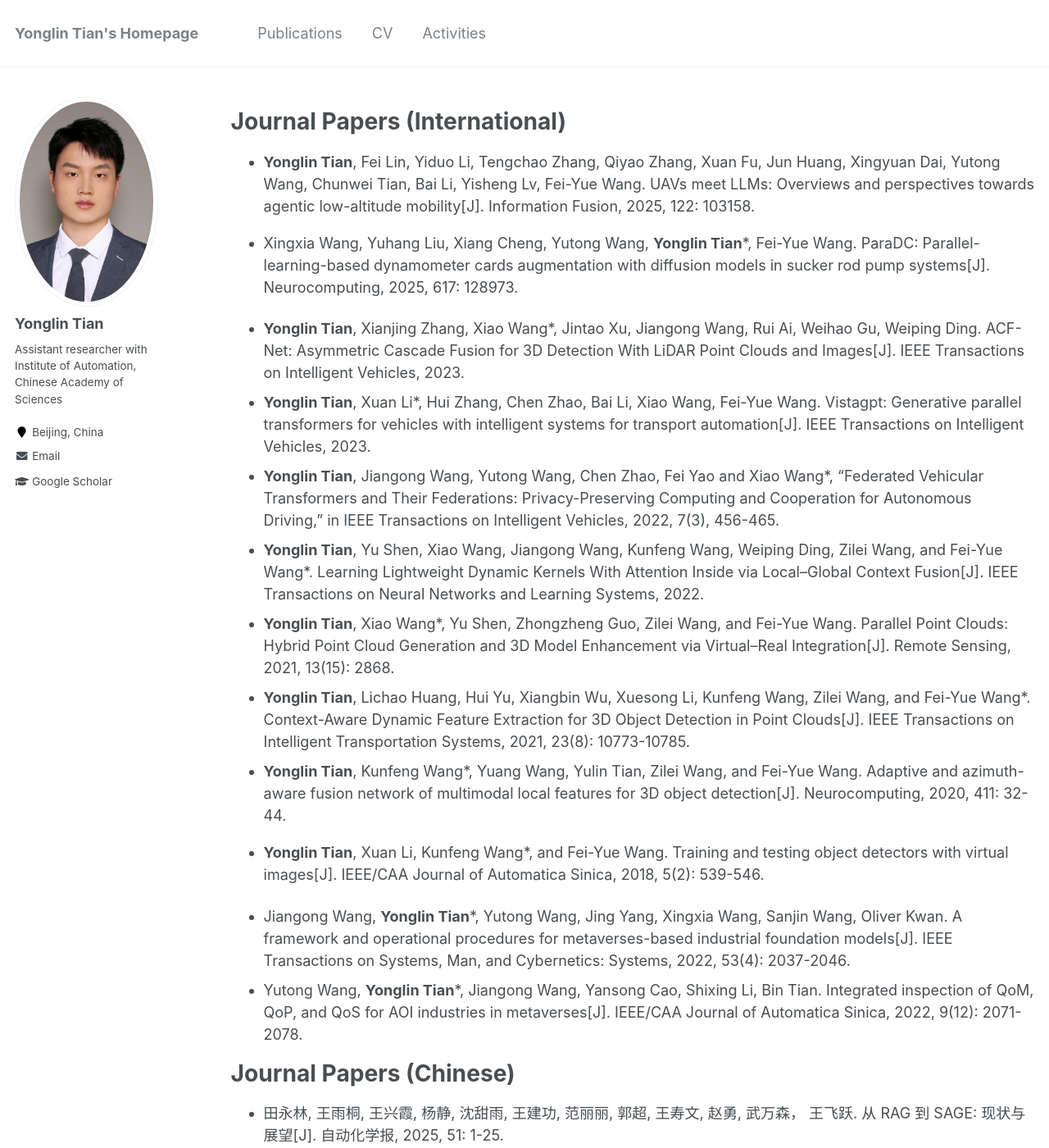
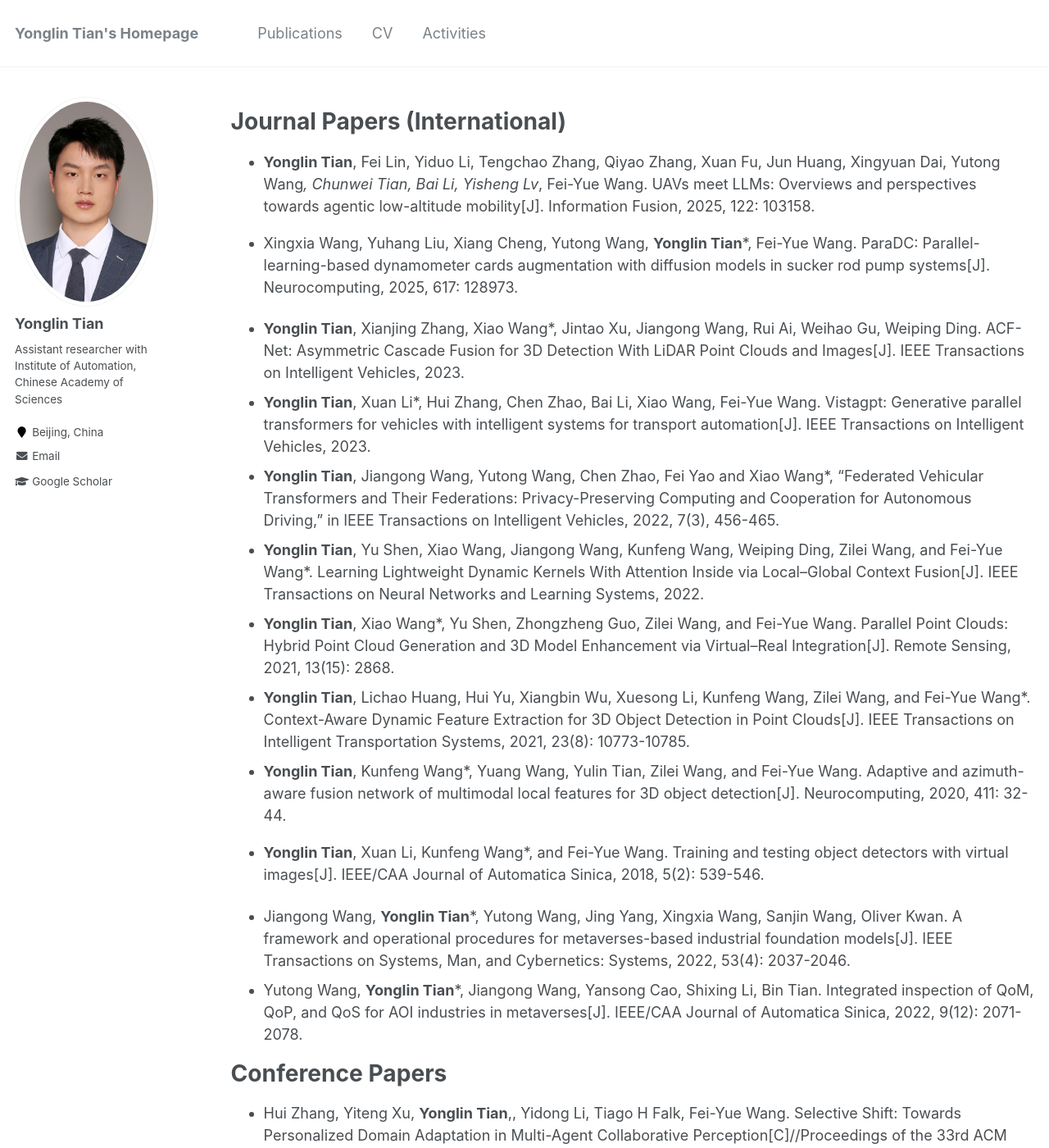
Before and after one commit to Hub-Tian/hub-tian.github.io, a Jekyll site: the page built from _pages/publications.md, in a window 1280 px wide and 1400 px high. Shown: the whole window at 82% size. Built offline with Jekyll 4.4.1, drawn with Linux system fonts in a browser that asks for light colours; some of the changed text lies outside the part shown.

Commit message:
update 20251118-2

```diff
--- a/_pages/publications.md
+++ b/_pages/publications.md
@@ -8,7 +8,7 @@ author_profile: true
 Journal Papers (International)
 ======
 
-* **Yonglin Tian**, Fei Lin, Yiduo Li, Tengchao Zhang, Qiyao Zhang, Xuan Fu, Jun Huang, Xingyuan Dai, Yutong Wang, Chunwei Tian, Bai Li, Yisheng Lv, Fei-Yue Wang. UAVs meet LLMs: Overviews and perspectives towards agentic low-altitude mobility[J]. Information Fusion, 2025, 122: 103158.
+* **Yonglin Tian**, Fei Lin, Yiduo Li, Tengchao Zhang, Qiyao Zhang, Xuan Fu, Jun Huang, Xingyuan Dai, Yutong Wang*, Chunwei Tian, Bai Li, Yisheng Lv*, Fei-Yue Wang. UAVs meet LLMs: Overviews and perspectives towards agentic low-altitude mobility[J]. Information Fusion, 2025, 122: 103158.
 * Xingxia Wang, Yuhang Liu, Xiang Cheng, Yutong Wang, **Yonglin Tian***, Fei-Yue Wang. ParaDC: Parallel-learning-based dynamometer cards augmentation with diffusion models in sucker rod pump systems[J]. Neurocomputing, 2025, 617: 128973.
 
 * **Yonglin Tian**, Xianjing Zhang, Xiao Wang*, Jintao Xu, Jiangong Wang, Rui Ai, Weihao Gu, Weiping Ding. ACF-Net: Asymmetric Cascade Fusion for 3D Detection With LiDAR Point Clouds and Images[J]. IEEE Transactions on Intelligent Vehicles, 2023.
@@ -23,10 +23,6 @@ Journal Papers (International)
 * Jiangong Wang, **Yonglin Tian***, Yutong Wang, Jing Yang, Xingxia Wang, Sanjin Wang, Oliver Kwan. A framework and operational procedures for metaverses-based industrial foundation models[J]. IEEE Transactions on Systems, Man, and Cybernetics: Systems, 2022, 53(4): 2037-2046.
 * Yutong Wang, **Yonglin Tian***, Jiangong Wang, Yansong Cao, Shixing Li, Bin Tian. Integrated inspection of QoM, QoP, and QoS for AOI industries in metaverses[J]. IEEE/CAA Journal of Automatica Sinica, 2022, 9(12): 2071-2078.
 
-Journal Papers (Chinese)
-======
-* 田永林, 王雨桐, 王兴霞, 杨静, 沈甜雨, 王建功, 范丽丽, 郭超, 王寿文, 赵勇, 武万森， 王飞跃. 从 RAG 到 SAGE: 现状与展望[J]. 自动化学报, 2025, 51: 1-25.
-* **田永林**, 王兴霞, 王雨桐, 王建功, 郭超, 范丽丽, 沈甜雨, 武万森, 张红梅, 朱正秋, 王飞跃. RAG-PHI: 检索增强生成驱动的平行人与平行智能[J]. 智能科学与技术学报, 6(1)， 2024.
 
 
 Conference Papers
```
Also changed, not shown: other parts of _pages/publications.md (+4 -0 lines).
